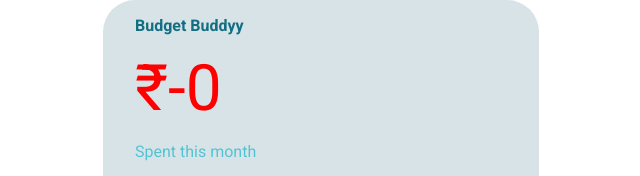
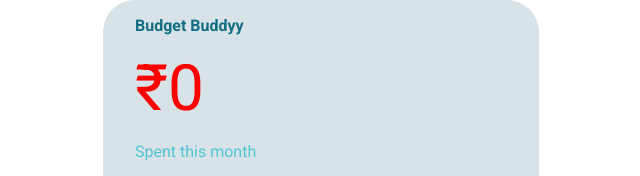
Before and after one commit to sezerz1121/Budget-Buddyy, a React (Vite) app in the folder Budget Buddyy/: page /Analitics in a window 1280 px wide. Shown: the top 176 px of the page, without its empty margins (319-959 px from the left). Built offline with nearby package versions, Linux system fonts and the light colour scheme; no server answers; sample sign-in values are in the browser's storage; the HTML template or start-up script is replaced by a standard one.

Commit message:
Update Analitics.jsx

```diff
--- a/Budget Buddyy/src/Analitics.jsx
+++ b/Budget Buddyy/src/Analitics.jsx
@@ -161,7 +161,7 @@ const handle_pdf = async () => {
     <div className='Screen-parent'>
     <div className='Screen'>
     <div className='Title-div'><p className='Title-name'>Budget Buddyy</p></div>
-    <div className='total-price1'>₹-{totalPrice}</div>
+    <div className='total-price1'>₹{totalPrice}</div>
     <div className='Spent-div1'><p className='Spent-name1'>Spent this month</p></div>
 
     <div className='Analitics'>
```
